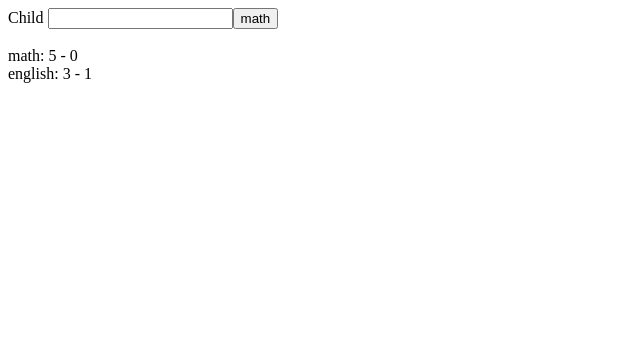
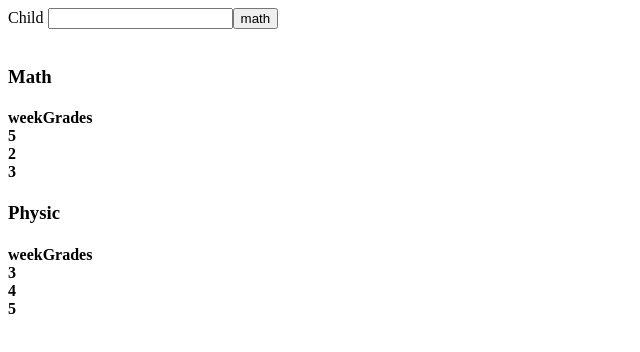
Before and after one commit to feerbax56/instagramOnAngular, an Angular app: page / in a window 1280 px wide. Shown: the top 352 px of the page, without its empty margins (0-640 px from the left). Built offline with nearby package versions, Linux system fonts and the light colour scheme.

Commit message:
add: 09.2 NgFor сложная структура данных

```diff
--- a/src/app/parent/parent/parent.component.html
+++ b/src/app/parent/parent/parent.component.html
@@ -1,5 +1,17 @@
 <div>
   <inst-child (sendGradeEvent)="getGrade($event)"></inst-child>
   <br />
-  <div *ngFor="let el of grades; index as i">{{ el }} - {{ i }}</div>
+  <!--  <div *ngFor="let el of grades; index as i">{{ el }} - {{ i }}</div>-->
+
+  <div *ngFor="let lessons of lessons">
+    <div>
+      <h3>{{ lessons.title }}</h3>
+      <h4>
+        weekGrades
+        <div *ngFor="let grade of lessons.weekGrades">
+          {{ grade.gradeItem }}
+        </div>
+      </h4>
+    </div>
+  </div>
 </div>
--- a/src/app/parent/parent/parent.component.ts
+++ b/src/app/parent/parent/parent.component.ts
@@ -1,4 +1,15 @@
 import { Component } from '@angular/core'
+
+interface weekGrades {
+  id: number
+  gradeItem: number
+}
+
+interface Lesson {
+  id: number
+  title: string
+  weekGrades: weekGrades[]
+}
 
 @Component({
   selector: 'inst-parent',
@@ -6,8 +17,47 @@ import { Component } from '@angular/core'
   styleUrls: ['./parent.component.css'],
 })
 export class ParentComponent {
-  grades: string[] = ['math: 5', 'english: 3']
+  // grades: string[] = ['math: 5', 'english: 3']
+  lessons: Lesson[] = [
+    {
+      id: 0,
+      title: 'Math',
+      weekGrades: [
+        {
+          id: 0,
+          gradeItem: 5,
+        },
+        {
+          id: 1,
+          gradeItem: 2,
+        },
+        {
+          id: 2,
+          gradeItem: 3,
+        },
+      ],
+    },
+    {
+      id: 1,
+      title: 'Physic',
+      weekGrades: [
+        {
+          id: 0,
+          gradeItem: 3,
+        },
+        {
+          id: 1,
+          gradeItem: 4,
+        },
+        {
+          id: 2,
+          gradeItem: 5,
+        },
+      ],
+    },
+  ]
+
   getGrade(grade: string) {
-    this.grades.push(grade)
+    // this.grades.push(grade)
   }
 }
```
